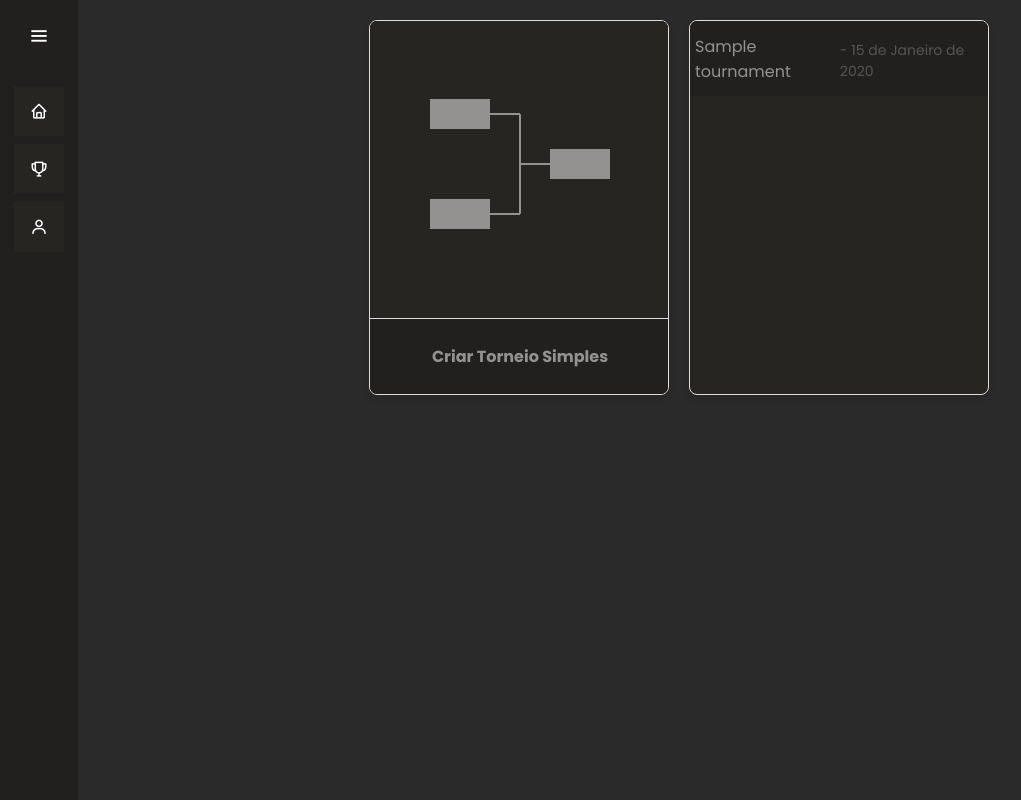
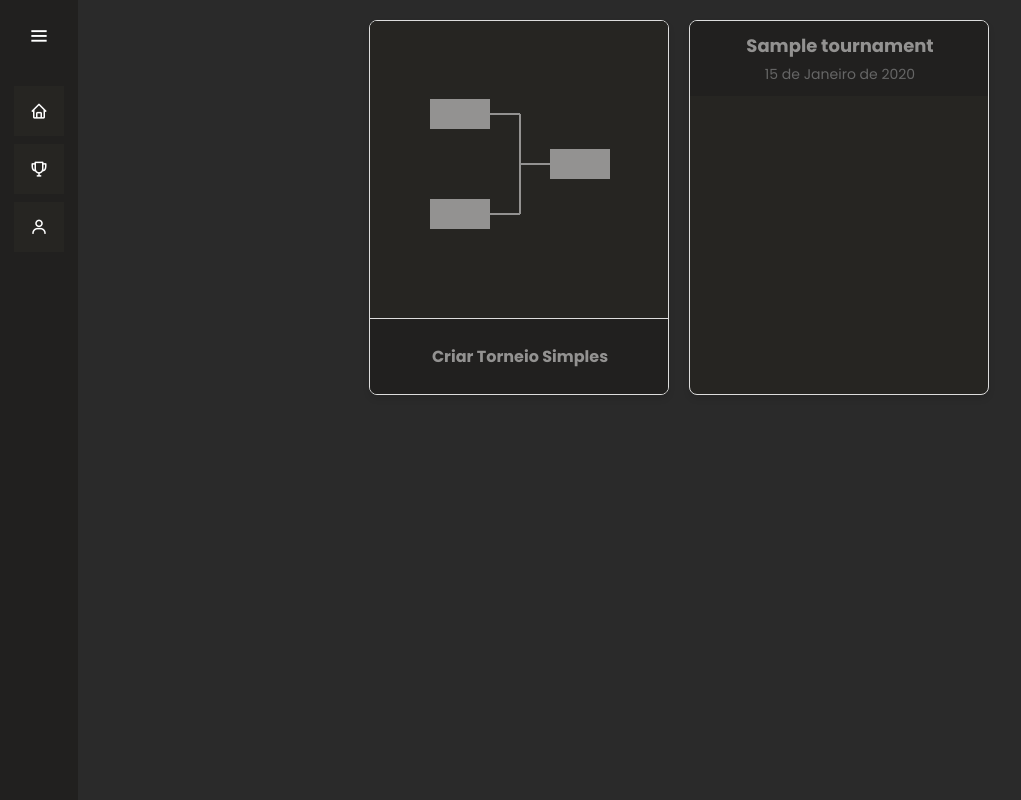
Before and after one commit to Gustavo-Vieira-Unasp/chess, a Django app: page /simple_tournament/ in a window 1280 px wide. Shown: the whole page, without its empty margins (0-1021 px from the left). Run offline with Django 5.2, Linux system fonts and the light colour scheme; tables that the repository leaves empty hold one stand-in row (values such as "Sample post").

Commit message:
0.0.0.0.0.0.0.0.018

```diff
--- a/app_simple_tournament/templates/app_simple_tournament.html
+++ b/app_simple_tournament/templates/app_simple_tournament.html
@@ -3,7 +3,7 @@
 
 <!-- Title Block -->
 {% block 'title' %}
-Simple Tournament
+Torneio Simples
 {% endblock %}
 
 <!-- Head Block: CSS and Meta Tags -->
@@ -29,7 +29,8 @@ Simple Tournament
 
     <!-- Dynamically Generated Tournament Containers -->
     {% for tournament in tournaments %}
-    <div class="container" onclick="location.href='#'" onmouseover="showDeleteOption(this)" onmouseout="hideDeleteOption(this)">
+    <a href="{% url 'page_simple_tournament' tournament.name %}" class="tournament-link-container">
+        <div class="container" onmouseover="showDeleteOption(this)" onmouseout="hideDeleteOption(this)">
             <!-- Delete Option (Trash Can Icon) -->
             <div class="delete-option">
                 <form action="{% url 'delete_tournament' tournament.id %}" method="POST" style="display: inline;">
@@ -41,12 +42,12 @@ Simple Tournament
             </div>
 
             <!-- Text Section with Tournament Name and Date -->
-        <div class="text-section">
-            <div class="tournament-name">{{ tournament.name }}</div>
-            <div class="tournament-date">- {{ tournament.date }}</div>
+            <div class="text-section" style="display: flex; flex-direction: column; align-items: center; justify-content: center; padding: 10px;">
+                <div class="tournament-name" style="font-size: 18px; font-weight: bold; margin-bottom: 5px;">{{ tournament.name }}</div>
+                <div class="tournament-date" style="font-size: 14px; color: #666;">{{ tournament.date }}</div>
             </div>
         </div>
-        </div>
+    </a>
     {% endfor %}
 </div>
 
--- a/app_simple_tournament/templates/page_simple_tournament.html
+++ b/app_simple_tournament/templates/page_simple_tournament.html
@@ -9,6 +9,10 @@ Simple Tournament - {{ tournament.name }}
 <!-- Head Block: CSS and Meta Tags -->
 {% block 'head' %}
 <link rel="stylesheet" href="{% static 'app_simple_tournament/css/simple_tournament.css' %}">
+<meta name="description" content="{{ tournament.description|default:'Details about the tournament.' }}">
+<meta property="og:title" content="{{ tournament.name }}">
+<meta property="og:description" content="{{ tournament.description|default:'Details about the tournament.' }}">
+<meta property="og:url" content="{{ request.build_absolute_uri }}">
 {% endblock %}
 
 <!-- Dashboard Block: Main Content -->
--- a/app_simple_tournament/views.py
+++ b/app_simple_tournament/views.py
@@ -51,6 +51,5 @@ def delete_tournament(request, tournament_id):
     return redirect(reverse('simple_tournament'))
 
 def page_simple_tournament(request, tournament_name):
-    tournament = get_object_or_404(tournament, name__iexact=tournament_name)
-
+    tournament = get_object_or_404(Tournament, name__iexact=tournament_name)
     return render(request, 'page_simple_tournament.html', {'tournament': tournament})
--- a/templates/static/app_simple_tournament/css/simple_tournament.css
+++ b/templates/static/app_simple_tournament/css/simple_tournament.css
@@ -69,10 +69,25 @@
   background-color: var(--dark-color); /* Use existing dark color */
   color: var(--light-color); /* Light text color */
   display: flex;
-  align-items: center; /* Center items vertically */
-  justify-content: center; /* Center items horizontally */
-  padding: 5px; /* Add padding for spacing */
+  flex-direction: column; /* Stack children vertically */
+  align-items: center; /* Center items horizontally */
+  justify-content: center; /* Center items vertically */
+  padding: 10px; /* Add padding for spacing */
   overflow: hidden; /* Prevent overflow */
+  text-align: center; /* Ensure text inside child elements is centered */
+}
+
+.tournament-name {
+  font-size: 18px;
+  font-weight: bold;
+  margin-bottom: 5px; /* Adds space between the name and date */
+  white-space: normal; /* Allow text to wrap */
+  word-wrap: break-word; /* Break long words if necessary */
+}
+
+.tournament-date {
+  font-size: 14px;
+  color: #666;
 }
 
 .text-section .create-btn {
@@ -141,13 +156,7 @@
   padding: 0; /* Remove default padding */
 }
 
-/* Style for Tournament Date */
-.tournament-date {
-  font-size: 14px;
-  color: #555;
-  margin-top: 5px;
-}
-
+/* Form Row Styling */
 .form-row {
   display: flex;
   gap: 20px; /* Space between fields */
@@ -169,3 +178,13 @@
   padding: 8px;
   box-sizing: border-box;
 }
+
+.tournament-link-container {
+  text-decoration: none;
+  color: inherit;
+  display: block;
+}
+
+.tournament-link-container:hover {
+  background-color: #f0f0f0; /* Highlight on hover */
+}
--- a/templates/static/app_simple_tournament/js/simple_tournament.js
+++ b/templates/static/app_simple_tournament/js/simple_tournament.js
@@ -38,3 +38,20 @@ function hideDeleteOption(container) {
     const deleteOption = container.querySelector('.delete-option');
     deleteOption.style.display = 'none';
 }
+
+function shareTournament() {
+    if (navigator.share) {
+        navigator.share({
+            title: '{{ tournament.name }}',
+            url: window.location.href,
+        }).catch((error) => console.log('Error sharing:', error));
+    } else {
+        alert('Sharing is not supported in this browser.');
+    }
+}
+
+document.querySelectorAll('.delete-button').forEach(button => {
+    button.addEventListener('click', (event) => {
+        event.stopPropagation(); // Prevent click from triggering the parent link
+    });
+});
```
Also changed, not shown: README.md, db.sqlite3. Lines whose indentation alone changed are shown as unchanged.
